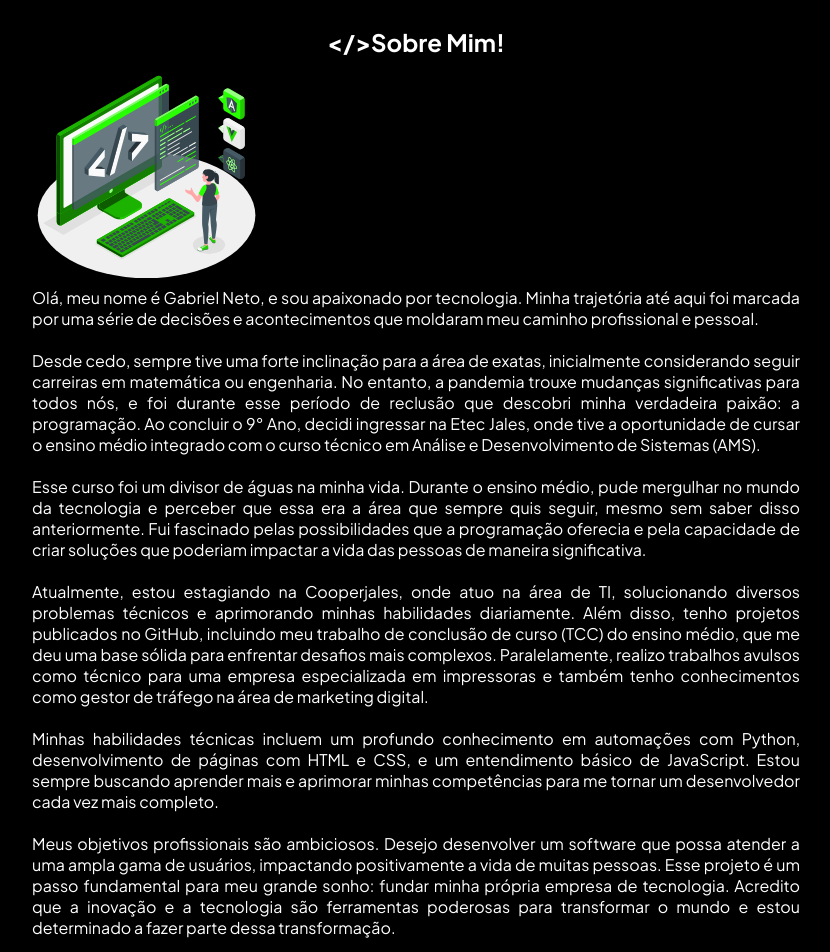
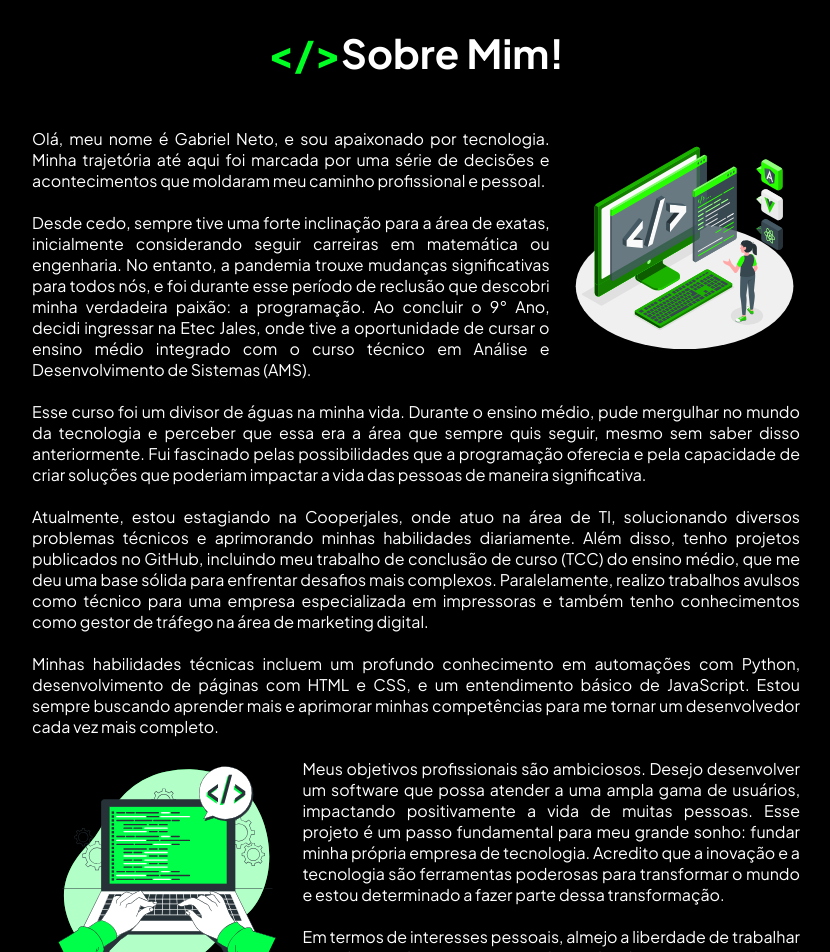
Before and after one commit to GNSiqueira/Portfolio, a React (Create React App) app: page /about in a window 1280 px wide. Shown: the part 100-1052 px from the top of the page, without its empty margins (224-1054 px from the left). Built offline with nearby package versions, Linux system fonts and the light colour scheme.

Commit message:
Página sobre mim

```diff
--- a/src/Pages/About/About.css
+++ b/src/Pages/About/About.css
@@ -10,6 +10,7 @@
   justify-content: center;
   margin-left: 20%;
   margin-right: 20%;
+  position: relative;
 }
 .about > .content p, .about > .content h2 {
   margin: 0;
@@ -18,18 +19,29 @@
   color: white;
   font-family: "Plus Jakarta Sans", sans-serif;
 }
-.about > .content p:nth-child(2) {
+.about > .content h2 {
+  font-family: "Plus Jakarta Sans", sans-serif;
+  text-align: center;
+  font-size: 40px;
+}
+.about > .content h2 span {
+  color: rgb(0, 255, 34);
+}
+.about > .content p:nth-of-type(1) {
   margin-top: 50px;
 }
 .about > .content p {
   text-align: justify;
   font-family: "Plus Jakarta Sans", sans-serif;
+  margin-bottom: 30px;
 }
-.about > .content h2 {
-  font-family: "Plus Jakarta Sans", sans-serif;
-  text-align: center;
-}
-.about > .content .img1 {
+.about > .content p img {
   width: 30%;
   float: right;
+  margin-left: 20px;
+}
+.about > .content p img:nth-of-type(2) {
+  width: 30%;
+  float: left;
+  margin-right: 20px;
 }/*# sourceMappingURL=About.css.map */
--- a/src/Pages/About/About.js
+++ b/src/Pages/About/About.js
@@ -2,23 +2,25 @@ import React from "react";
 import './About.css'
 import NavBar from "../../Components/NavBar/NavBar";
 import img1 from '../../assets/ilustrationprogrammer.svg'
+import img2 from '../../assets/codingilustration.svg'
 
 export default function About() {
     return(
         <div className="about">
             <NavBar />
             <div className="content">
-                <h2>&lt;/&gt;Sobre Mim!</h2>
-                <img className="img1" src={img1}/>
-                <p>Olá, meu nome é Gabriel Neto, e sou apaixonado por tecnologia. Minha trajetória até aqui foi marcada por uma série de decisões e acontecimentos que moldaram meu caminho profissional e pessoal.<br/><br/>
+                <h2><span>&lt;/&gt;</span>Sobre Mim!</h2>
+                <p><img src={img1}/>
+                Olá, meu nome é Gabriel Neto, e sou apaixonado por tecnologia. Minha trajetória até aqui foi marcada por uma série de decisões e acontecimentos que moldaram meu caminho profissional e pessoal.<br/><br/>
                 Desde cedo, sempre tive uma forte inclinação para a área de exatas, inicialmente considerando seguir carreiras em matemática ou engenharia. No entanto, a pandemia trouxe mudanças significativas para todos nós, e foi durante esse período de reclusão que descobri minha verdadeira paixão: a programação. Ao concluir o 9° Ano, decidi ingressar na Etec Jales, onde tive a oportunidade de cursar o ensino médio integrado com o curso técnico em Análise e Desenvolvimento de Sistemas (AMS).<br/><br/>
                 Esse curso foi um divisor de águas na minha vida. Durante o ensino médio, pude mergulhar no mundo da tecnologia e perceber que essa era a área que sempre quis seguir, mesmo sem saber disso anteriormente. Fui fascinado pelas possibilidades que a programação oferecia e pela capacidade de criar soluções que poderiam impactar a vida das pessoas de maneira significativa.<br/><br/>
                 Atualmente, estou estagiando na Cooperjales, onde atuo na área de TI, solucionando diversos problemas técnicos e aprimorando minhas habilidades diariamente. Além disso, tenho projetos publicados no GitHub, incluindo meu trabalho de conclusão de curso (TCC) do ensino médio, que me deu uma base sólida para enfrentar desafios mais complexos. Paralelamente, realizo trabalhos avulsos como técnico para uma empresa especializada em impressoras e também tenho conhecimentos como gestor de tráfego na área de marketing digital.<br/><br/>
                 Minhas habilidades técnicas incluem um profundo conhecimento em automações com Python, desenvolvimento de páginas com HTML e CSS, e um entendimento básico de JavaScript. Estou sempre buscando aprender mais e aprimorar minhas competências para me tornar um desenvolvedor cada vez mais completo.<br/><br/>
+                <img src={img2}/>
                 Meus objetivos profissionais são ambiciosos. Desejo desenvolver um software que possa atender a uma ampla gama de usuários, impactando positivamente a vida de muitas pessoas. Esse projeto é um passo fundamental para meu grande sonho: fundar minha própria empresa de tecnologia. Acredito que a inovação e a tecnologia são ferramentas poderosas para transformar o mundo e estou determinado a fazer parte dessa transformação.<br/><br/>
                 Em termos de interesses pessoais, almejo a liberdade de trabalhar quando e onde eu quiser, sem depender de um emprego formal ou do regime CLT. Quero ser meu próprio chefe, liderando projetos que me apaixonem e me desafiem constantemente. Minha filosofia de vida se baseia na ideia de que devemos trabalhar intensamente e dedicar-nos ao máximo no início, para desfrutar das recompensas mais tarde. Acredito que o esforço e a dedicação são os alicerces para uma vida de sucesso e realização.<br/><br/>
                 Obrigado por visitar meu portfólio. Espero que minha história e meus projetos inspirem confiança e demonstrem que estou preparado para enfrentar novos desafios e contribuir significativamente para qualquer equipe ou projeto. Se você está à procura de um desenvolvedor dedicado, criativo e apaixonado pelo que faz, estou à disposição para conversar.<br/><br/>
-                Sinta-se à vontade para explorar meus projetos e entrar em contato. Estou ansioso para colaborar e fazer a diferença através da tecnologia.</p><br/><br/>
+                Sinta-se à vontade para explorar meus projetos e entrar em contato. Estou ansioso para colaborar e fazer a diferença através da tecnologia.</p>
             </div>
         </div>
     );
--- a/src/Pages/About/About.scss
+++ b/src/Pages/About/About.scss
@@ -11,6 +11,8 @@
         justify-content: center;
         margin-left: 20%;
         margin-right: 20%;
+        position: relative;
+
         p, h2 {
             margin: 0;
             padding: 0;
@@ -18,21 +20,39 @@
             color: $color-white;
             font-family: $font-plus;
         }
-        p:nth-child(2) {
+
+        h2 {
+            font-family: $font-plus;
+            text-align: center;
+            font-size: 40px;
+
+            span {
+                color: $color-green;
+            }
+        }
+
+        p:nth-of-type(1) {
             margin-top: 50px;
         }
+
         p {
             text-align: justify;
             font-family: $font-plus;
+            margin-bottom: 30px;
+
+            img {
+                width: 30%;
+                float: right;
+                margin-left: 20px;
+            }
+
+            img:nth-of-type(2) {
+                width: 30%;
+                float: left;
+                margin-right: 20px;
+            }
         }
-        h2 {
-            font-family: $font-plus;
-            text-align: center;
-        }
-        .img1 {
-            width: 30%;
-            float: right;
-        }
+
     }
 
 }
```
Also changed, not shown: src/assets/codingilustration.svg (added), 1 other file (tests, documents, lock files or other folders).
